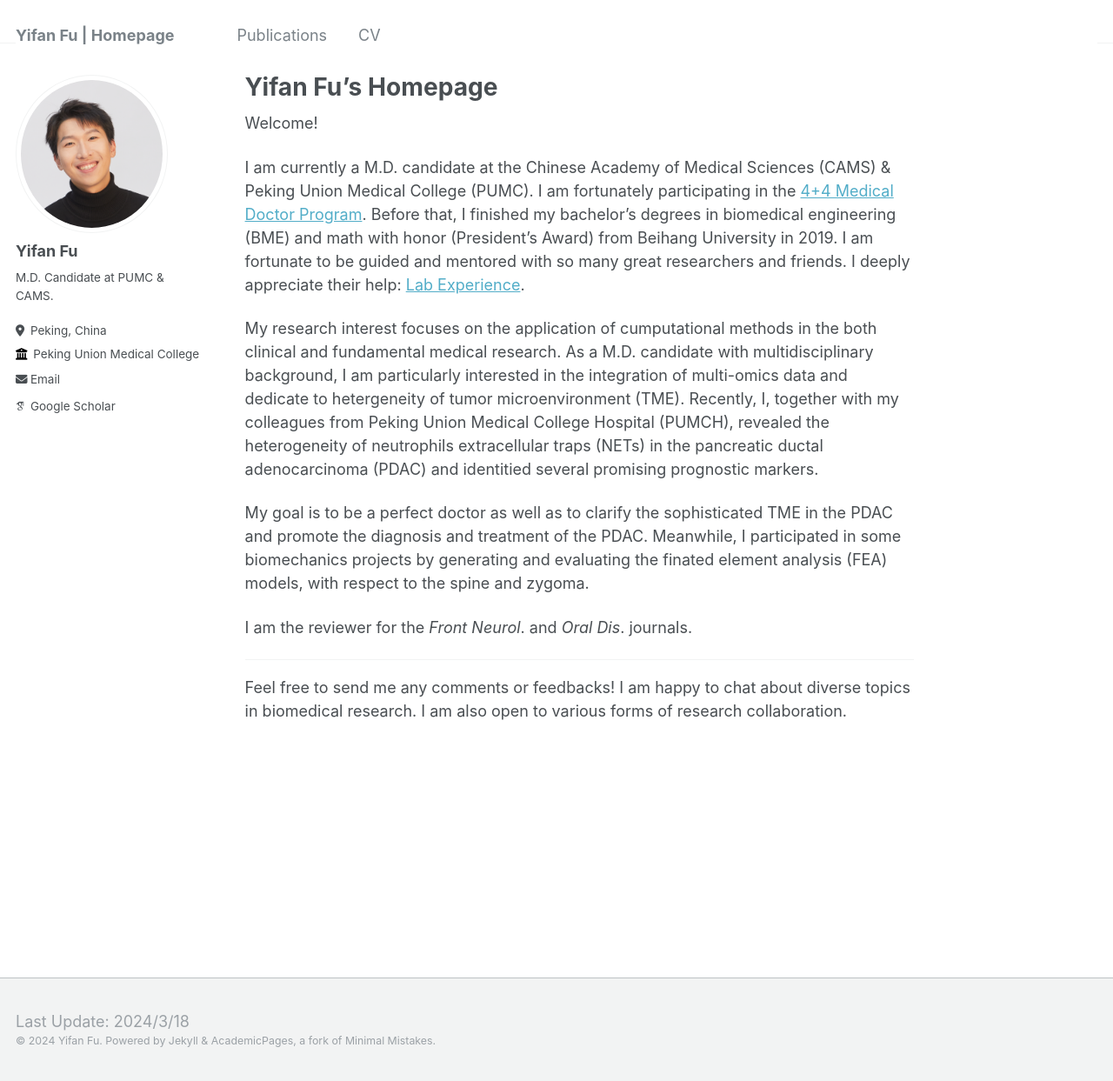
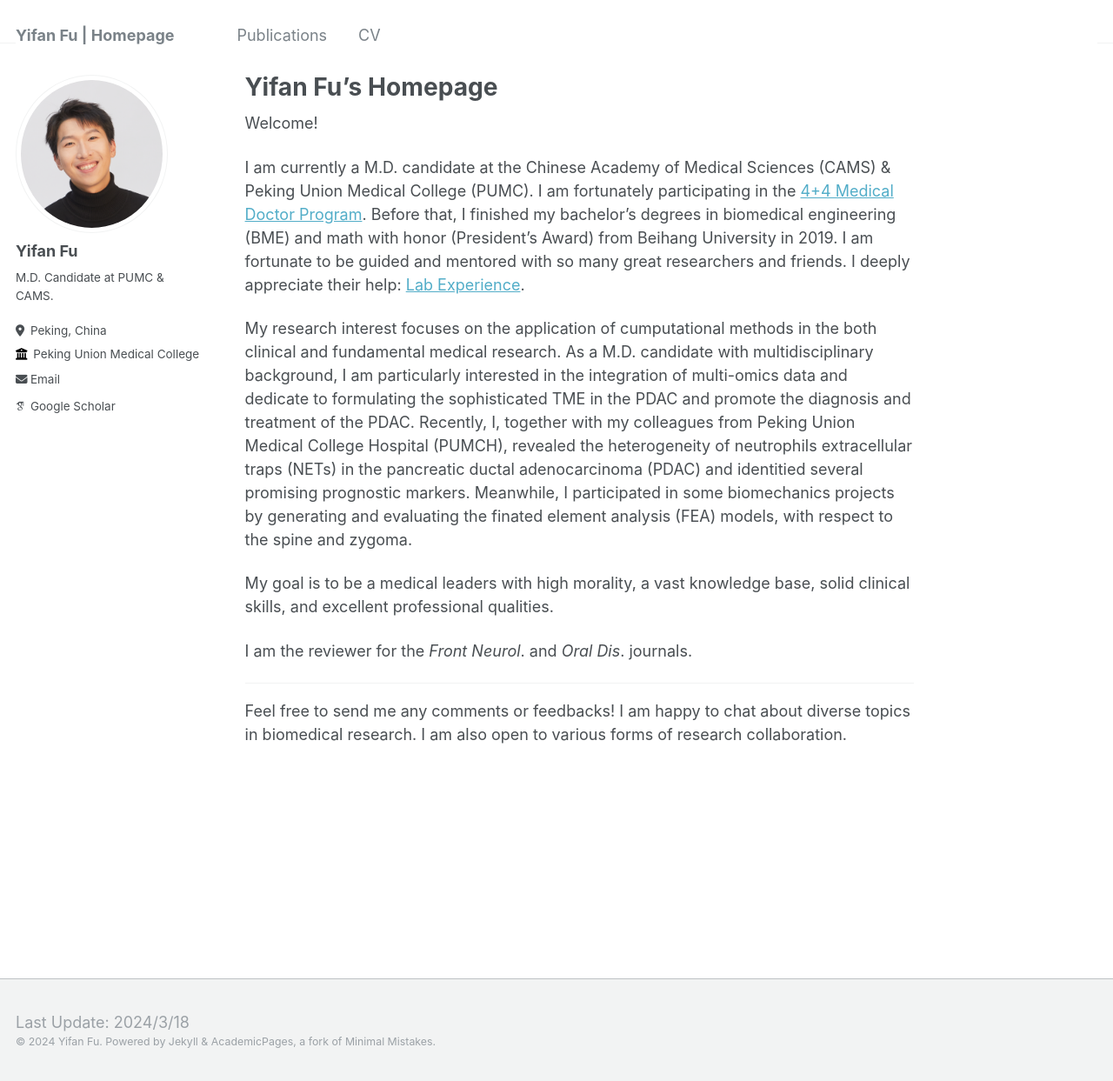
Before and after one commit to yifanfu01/yifanfu01.github.io, a Jekyll site: the page built from _pages/about.md, in a window 1280 px wide and 1243 px high. Shown: the whole window at 87% size. Built offline with Jekyll 4.4.1, drawn with Linux system fonts in a browser that asks for light colours; some web fonts are replaced.

Commit message:
Update about.md

```diff
--- a/_pages/about.md
+++ b/_pages/about.md
@@ -11,9 +11,9 @@ Welcome!
 
 I am currently a M.D. candidate at the Chinese Academy of Medical Sciences (CAMS) & Peking Union Medical College (PUMC). I am fortunately participating in the [4+4 Medical Doctor Program](https://mdadmission.pumc.edu.cn/mdweb/site!index). Before that, I finished my bachelor's degrees in biomedical engineering (BME) and math with honor (President's Award) from Beihang University in 2019. I am fortunate to be guided and mentored with so many great researchers and friends. I deeply appreciate their help: [Lab Experience](https://yifanfu01.github.io/cv/).
 
-My research interest focuses on the application of cumputational methods in the both clinical and fundamental medical research. As a M.D. candidate with multidisciplinary background, I am particularly interested in the integration of multi-omics data and dedicate to hetergeneity of tumor microenvironment (TME). Recently, I, together with my colleagues from Peking Union Medical College Hospital (PUMCH), revealed the heterogeneity of neutrophils extracellular traps (NETs) in the pancreatic ductal adenocarcinoma (PDAC) and identitied several promising prognostic markers.
+My research interest focuses on the application of cumputational methods in the both clinical and fundamental medical research. As a M.D. candidate with multidisciplinary background, I am particularly interested in the integration of multi-omics data and dedicate to formulating the sophisticated TME in the PDAC and promote the diagnosis and treatment of the PDAC. Recently, I, together with my colleagues from Peking Union Medical College Hospital (PUMCH), revealed the heterogeneity of neutrophils extracellular traps (NETs) in the pancreatic ductal adenocarcinoma (PDAC) and identitied several promising prognostic markers. Meanwhile, I participated in some biomechanics projects by generating and evaluating the finated element analysis (FEA) models, with respect to the spine and zygoma.
 
-My goal is to be a perfect doctor as well as to clarify the sophisticated TME in the PDAC and promote the diagnosis and treatment of the PDAC. Meanwhile, I participated in some biomechanics projects by generating and evaluating the finated element analysis (FEA) models, with respect to the spine and zygoma.
+My goal is to be a medical leaders with high morality, a vast knowledge base, solid clinical skills, and excellent professional qualities.
 
 I am the reviewer for the _Front Neurol_. and _Oral Dis_. journals.
 
```
